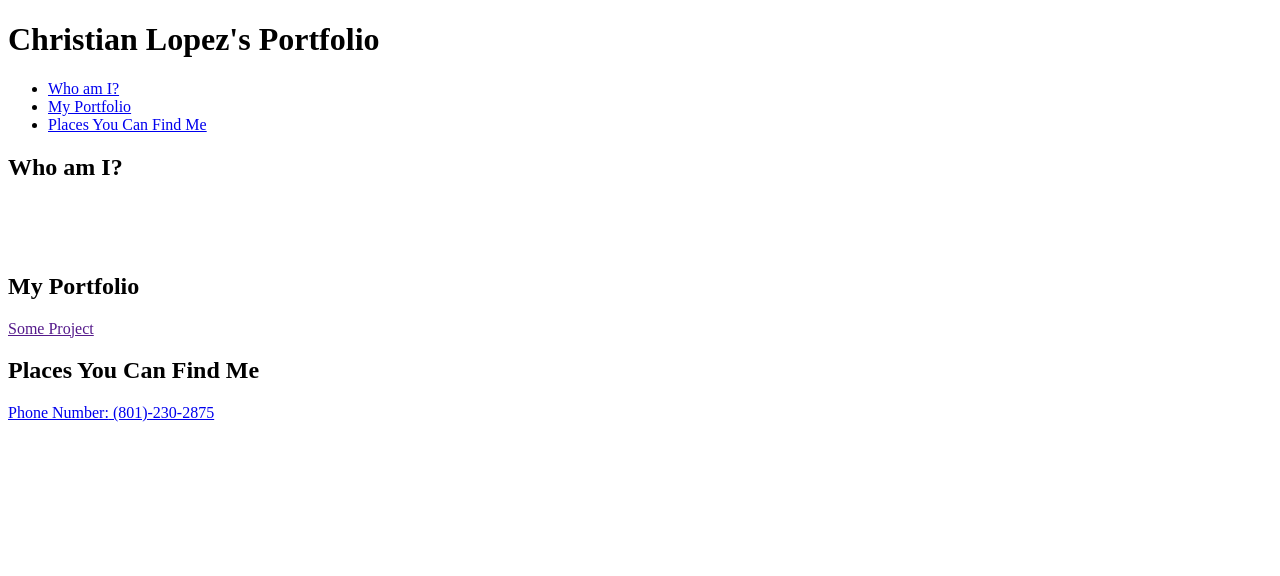
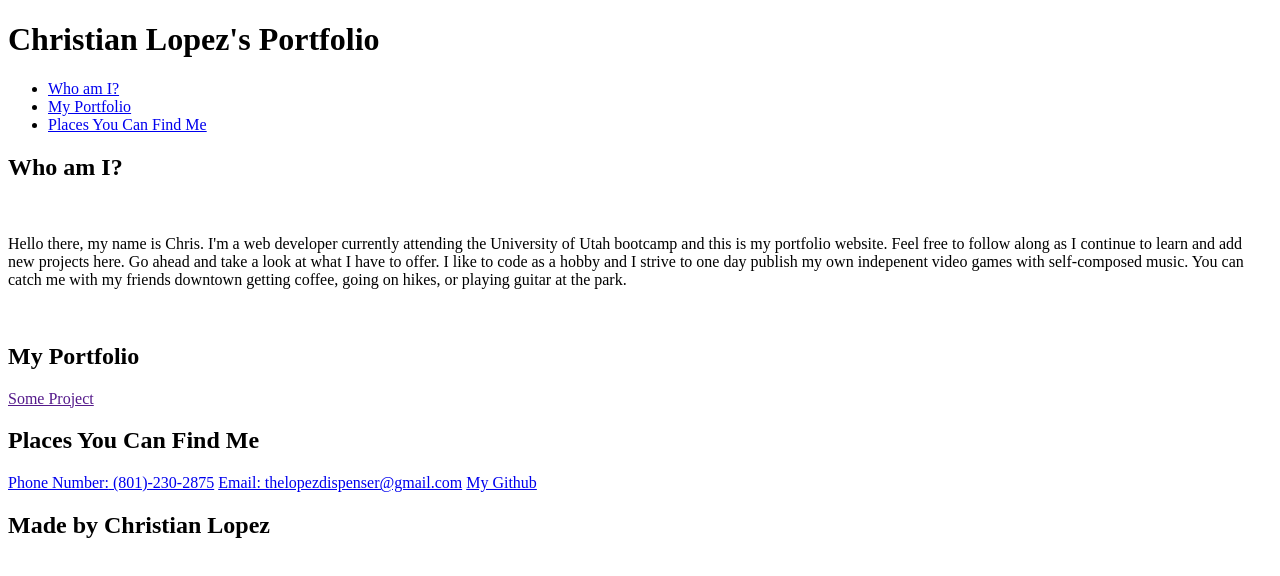
Before and after one commit to Chris-L985/Professional-Portfolio, a plain HTML site: page index.html in a window 1280 px wide. Drawn offline with Linux system fonts and the light colour scheme.

Commit message:
added footer and contact info to index page

```diff
--- a/index.html
+++ b/index.html
@@ -34,7 +34,9 @@
     <section class="about-me" id="who-am-i">
         <h2>Who am I?</h2>
         <img src="" alt=""/>
-        <p></p>
+        <p>Hello there, my name is Chris. I'm a web developer currently attending the University of Utah bootcamp and this is my portfolio website. Feel free to follow along as I continue to learn and add new projects here. Go ahead and take a look at what I have to offer.
+            <span>I like to code as a hobby and I strive to one day publish my own indepenent video games with self-composed music. You can catch me with my friends downtown getting coffee, going on hikes, or playing guitar at the park.</span>
+        </p>
     </section>
     <!-- end who am i page -->
     <br>
@@ -61,15 +63,15 @@
         <h2>Places You Can Find Me</h2>
         <div class="contact-me">
             <a class="phone" href="Cell:801-230-2875"><span>Phone Number:</span> (801)-230-2875</a>
-
+            <a class="email" target="_blank" href="mailto:thelopezdispenser@gmail.com"> Email: thelopezdispenser@gmail.com</a>
+            <a class="info-git" target="_blank" href="https://github.com/Chris-L985">My Github</a>
         </div>
-
     </section>
     <!-- end contact info -->
 
     <!-- footer section -->
-    <footer>
-
+    <footer class="footer">
+        <h2>Made by Christian Lopez</h2>
     </footer>
     <!-- end footer -->
 
```
